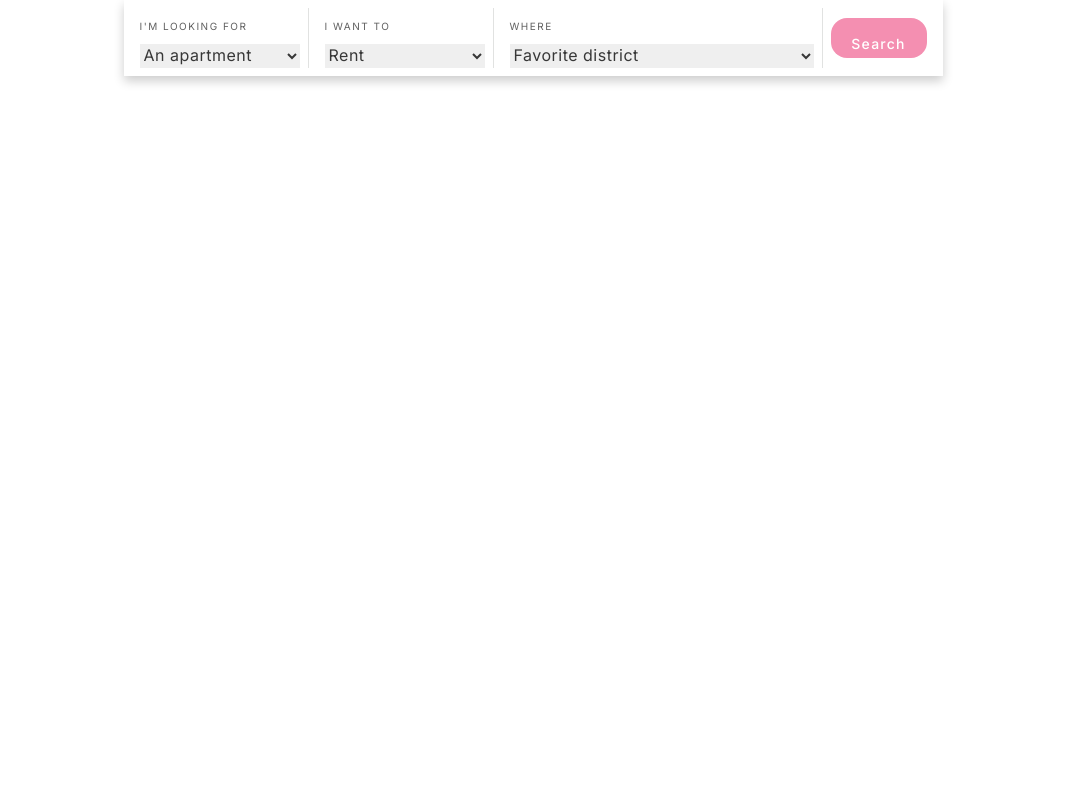
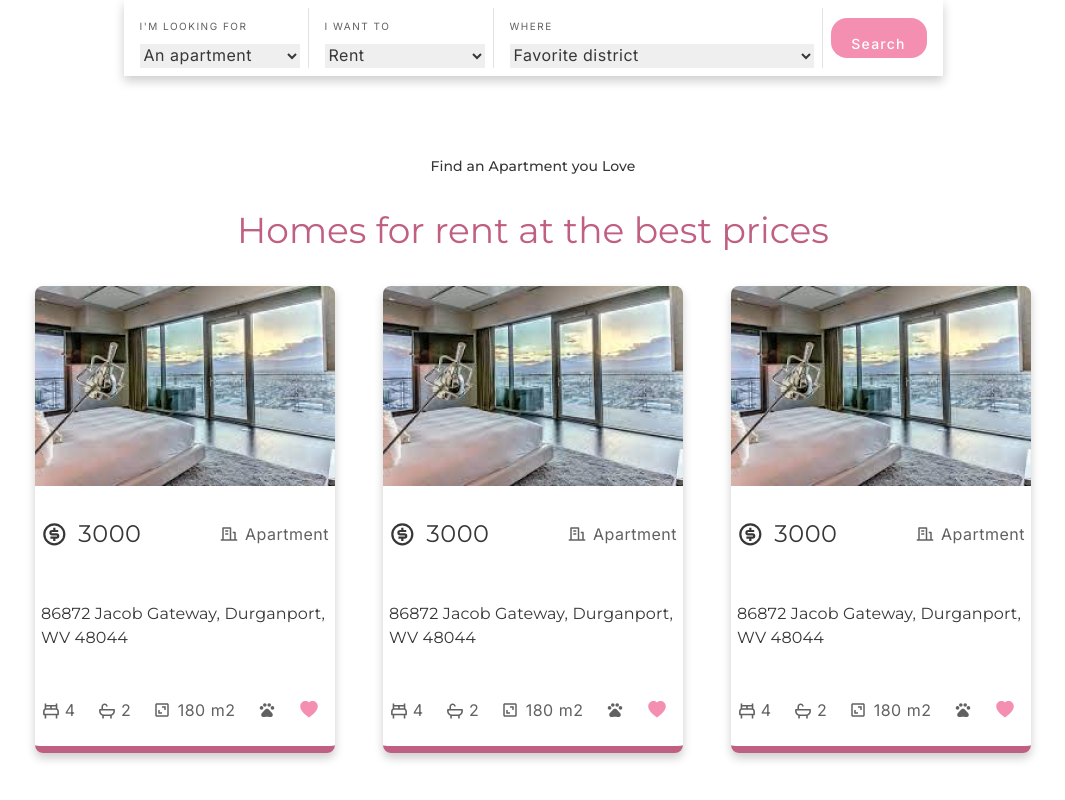
Before and after one commit to andresnb/react-get-that-home, a JavaScript app: page / in a window 1280 px wide. Shown: the part 464-1264 px from the top of the page, without its empty margins (107-1172 px from the left). Before the commit the page ends 800 px from the top, so only its background shows below. Built offline with nearby package versions, Linux system fonts and the light colour scheme; the HTML template or start-up script is replaced by a standard one.

Commit message:
ADD: sample properties section in landing page (made by Anthony & Martha)

```diff
--- a/src/components/PropertyCard/propertyCard.js
+++ b/src/components/PropertyCard/propertyCard.js
@@ -1,17 +1,78 @@
 import FooterCard from "./footerCard"
+import { AiOutlineLeft, AiOutlineRight } from "react-icons/ai";
+import { RiMoneyDollarCircleLine } from "react-icons/ri";
+import { BiBed, BiBath, BiArea } from "react-icons/bi";
+import { MdOutlinePets } from "react-icons/md";
+import { RiBuildingLine } from "react-icons/ri";
+import { BsHeartFill } from "react-icons/bs";
+import styled from 'styled-components';
 
-function PropertyCard(){
+const PropertyWrapper = styled.div`
+  border-radius: 8px;
+  display: flex;
+  flex-direction: column;
+  justify-content: left;
+  align-items: left;
+  width: 300px;
+  font-family: 'Inter';
+  font-weight: 400;
+  font-size: 16px;
+  line-height: 24px;
+  letter-spacing: 0.5px;
+  color: #616161;
+  border-bottom: 7px solid #BF5F82;
+  box-shadow: 0px 5px 10px rgba(0, 0, 0, 0.2)
+`;
+
+const DetailsWrapper = styled.div`
+  margin: 8px 6px 0px 6px;
+`;
+
+function PropertyCard({image}){
   return (
-    <div>
-      <h2>TODO EL PROPERTY CARD</h2>
-      {/* <div>
+    <PropertyWrapper>
         <img
-        src={require("./")}
-        alt="team member picture"
-          style={{ height: "384px", width: "512px"}}
+        src={image}
+        alt="property picture"
+        style={{ height: "200px", width: "300px", borderTopLeftRadius:"8px", borderTopRightRadius: "8px"}}
         />
-      </div> */}
-    </div>
+        <DetailsWrapper>
+          <div style={{ display: "flex", flexDirection: "row", justifyContent: "space-between"}}>
+            <div style={{display: "flex", flexDirection: "row", justifyContent: "center", alignItems: "center", gap: "10.66px"}}>
+              <RiMoneyDollarCircleLine style={{width: "26.67px", height: "26.67px", color: "#373737"}}/>
+
+              <p style={{ fontFamily: "Montserrat", fontWeight: "400",
+              fontSize: "24px", lineHeight: "32px", color: "#373737"}}> 3000</p>
+            </div>
+            <div style={{display: "flex", flexDirection: "row", justifyContent: "center", alignItems: "center", gap: "5px"}}>
+              <RiBuildingLine style={{width: "22px", height: "18px", color: "#616161"}}/>
+
+              <p> Apartment</p>
+            </div>
+          </div>
+          <div style={{paddingTop: "12px", paddingBottom: "16px"}}>
+            <p style={{ fontFamily: "Montserrat", letterSpacing: "0.15px", color: "#373737"}}>86872 Jacob Gateway, Durganport, WV 48044</p>
+          </div>
+
+          <div style={{ display: "flex", flexDirection: "row", justifyContent: "space-between", alignItems: "center", marginBottom: "8px"}}>
+            <div style={{display: "flex", flexDirection: "row", justifyContent: "center", alignItems: "center", gap: "3.67px"}}>
+              <BiBed style={{width: "20px", height: "19px", color: "#616161"}}/>
+              <p> 4 </p>
+            </div>
+            <div style={{display: "flex", flexDirection: "row", justifyContent: "center", alignItems: "center", gap: "3.67px"}}>
+              <BiBath style={{width: "20px", height: "19px", color: "#616161"}}/>
+              <p> 2 </p>
+            </div>
+            <div style={{display: "flex", flexDirection: "row", justifyContent: "center", alignItems: "center", gap: "6.67px"}}>
+              <BiArea style={{width: "18px", height: "18px", color: "#616161"}}/>
+              <p> 180 m2 </p>
+            </div>
+
+            <MdOutlinePets style={{width: "20px", height: "17.5px", color: "#616161"}}/>
+            <BsHeartFill style={{width: "20px", height: "17.5px", color: "#F48FB1", marginRight: "10px"}}/>
+          </div>
+        </DetailsWrapper>
+    </PropertyWrapper>
   )
 }
 
--- a/src/pages/landing-page.js
+++ b/src/pages/landing-page.js
@@ -1,5 +1,7 @@
 import styled from 'styled-components';
 import TeamMembers from '../components/TeamMembers';
+import PropertyCard from '../components/PropertyCard/propertyCard';
+import sampleProperty from "../assets/images/rental-image-example.png"
 // import { ReactComponent as LandingBackground } from "../assets/svg/landing-background.svg";
 
 const Wrapper = styled.div`
@@ -15,6 +17,15 @@ const SearchSection = styled.div`
   justify-content: center;
   align-items: center;
   gap: 66px;
+`;
+
+const SamplePropertiesSection = styled.div`
+  display: flex;
+  flex-direction: column;
+  justify-content: center;
+  align-items: center;
+  margin-top: 66.07px;
+  margin-bottom: 66.07px;
 `;
 
 const StyledForm = styled("form")`
@@ -67,6 +78,15 @@ const ButtonText = styled.p`
   line-height: 24px;
   letter-spacing: 1.25px;
   color: #FFFFFF;
+`;
+
+const PropertiesContainer = styled.div`
+  width: fit-content;
+  display: grid;
+  gap: 48px;
+  grid-template-columns: repeat(3, 300px);
+  justify-content:center;
+  align-items: center;
 `;
 
 function LandingPage() {
@@ -159,6 +179,19 @@ function LandingPage() {
         </StyledForm>
       </SearchSection>
 
+      <SamplePropertiesSection>
+        <Wrapper>
+          <p style={{ fontFamily: "Montserrat", fontWeight: "500", fontSize: "14px",
+            lineHeight: "20px", letterSpacing: "0.1px", color: "#373737"}}>Find an Apartment you Love</p>
+          <p style={{ fontFamily: "Montserrat", fontWeight: "400", fontSize: "36px",
+            lineHeight: "48px", color: "#BF5F82", marginTop: "16.07px", marginBottom: "32px"}}>Homes for rent at the best prices</p>
+        </Wrapper>
+        <PropertiesContainer>
+          <PropertyCard image={sampleProperty} />
+          <PropertyCard image={sampleProperty} />
+          <PropertyCard image={sampleProperty} />
+        </PropertiesContainer>
+      </SamplePropertiesSection>
 
       {/* <TeamMembers/> */}
     </Wrapper>
```
